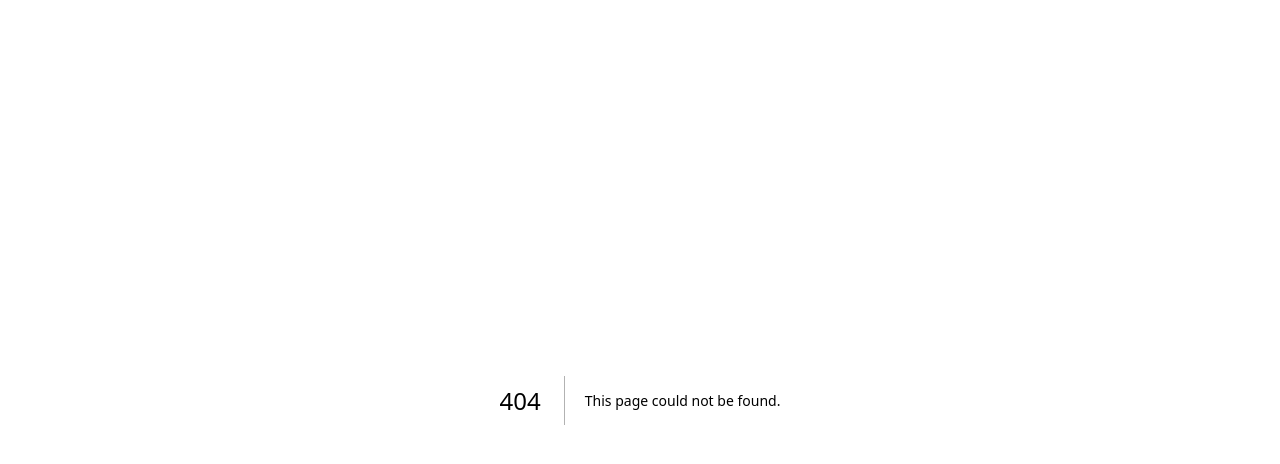
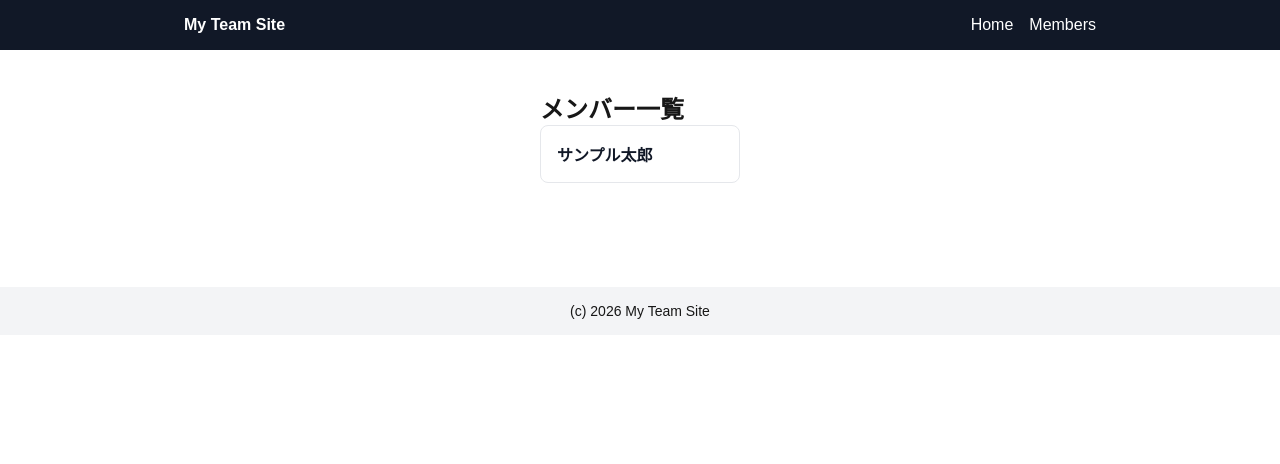
Before and after one commit to yusukeweb/sozosya-202603-webapp, a Next.js app: page /members in a window 1280 px wide. Before the commit this address had no page. Shown: the top 464 px of the page. Built offline with nearby package versions, Linux system fonts and the light colour scheme.

Commit message:
初回コミット

```diff
--- a/src/app/layout.js
+++ b/src/app/layout.js
@@ -1,25 +1,22 @@
-import { Geist, Geist_Mono } from "next/font/google";
-import "./globals.css";
-
-const geistSans = Geist({
-  variable: "--font-geist-sans",
-  subsets: ["latin"],
-});
-
-const geistMono = Geist_Mono({
-  variable: "--font-geist-mono",
-  subsets: ["latin"],
-});
+import './globals.css'
+import Header from '../components/Header'
+import Footer from '../components/Footer'
 
 export const metadata = {
-  title: "Create Next App",
-  description: "Generated by create next app",
-};
+  title: 'My Team Site',
+  description: 'GitHub共同開発 練習用サイト',
+}
 
 export default function RootLayout({ children }) {
   return (
-    <html lang="en" className={`${geistSans.variable} ${geistMono.variable}`}>
-      <body>{children}</body>
+    <html lang="ja">
+      <body>
+        <Header />
+        <main style={{ maxWidth: '960px', margin: '40px auto', padding: '0 16px' }}>
+          {children}
+        </main>
+        <Footer />
+      </body>
     </html>
-  );
+  )
 }
--- /dev/null
+++ b/src/app/members/members.module.css
@@ -0,0 +1,20 @@
+.grid {
+  display: grid;
+  grid-template-columns: repeat(auto-fill, minmax(200px, 1fr));
+  gap: 16px;
+  list-style: none;
+  padding: 0;
+}
+
+.card {
+  border: 1px solid #e5e7eb;
+  border-radius: 8px;
+  padding: 16px;
+  background: #fff;
+}
+
+.card a {
+  text-decoration: none;
+  font-weight: bold;
+  color: #111827;
+}
--- /dev/null
+++ b/src/app/members/page.jsx
@@ -0,0 +1,16 @@
+import Link from 'next/link'
+import styles from './members.module.css'
+
+export default function MembersPage() {
+  return (
+    <section>
+      <h1>メンバー一覧</h1>
+      <ul className={styles.grid}>
+        <li className={styles.card}>
+          <Link href="/members/sample">サンプル太郎</Link>
+        </li>
+        {/* 生徒はここにカードを追加 */}
+      </ul>
+    </section>
+  )
+}
--- /dev/null
+++ b/src/components/Footer.jsx
@@ -0,0 +1,13 @@
+export default function Footer() {
+  return (
+    <footer style={{
+      marginTop: '64px',
+      padding: '16px',
+      textAlign: 'center',
+      backgroundColor: '#f3f4f6',
+      fontSize: '14px'
+    }}>
+      (c) 2026 My Team Site
+    </footer>
+  )
+}
--- /dev/null
+++ b/src/components/Header.jsx
@@ -0,0 +1,22 @@
+import Link from 'next/link'
+
+export default function Header() {
+  return (
+    <header style={{ backgroundColor: '#111827', color: '#fff' }}>
+      <nav style={{
+        maxWidth: '960px',
+        margin: '0 auto',
+        padding: '16px 24px',
+        display: 'flex',
+        justifyContent: 'space-between',
+        alignItems: 'center'
+      }}>
+        <span style={{ fontWeight: 'bold' }}>My Team Site</span>
+        <div style={{ display: 'flex', gap: '16px' }}>
+          <Link href="/" style={{ color: '#fff' }}>Home</Link>
+          <Link href="/members" style={{ color: '#fff' }}>Members</Link>
+        </div>
+      </nav>
+    </header>
+  )
+}
```
Also changed, not shown: src/app/members/sample/page.jsx (added, +12 -0 lines), src/app/members/sample/page.module.css (added, +15 -0 lines), src/app/page.js (+7 -64 lines).
